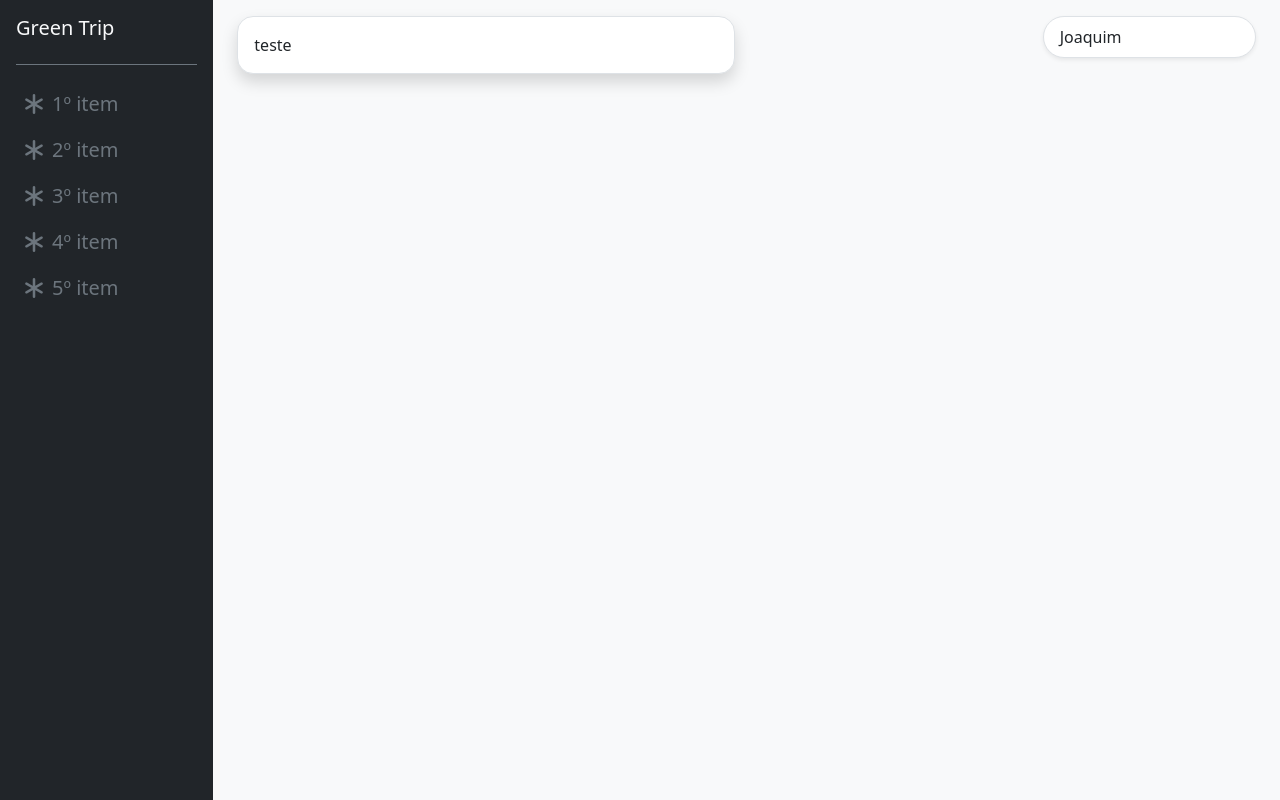
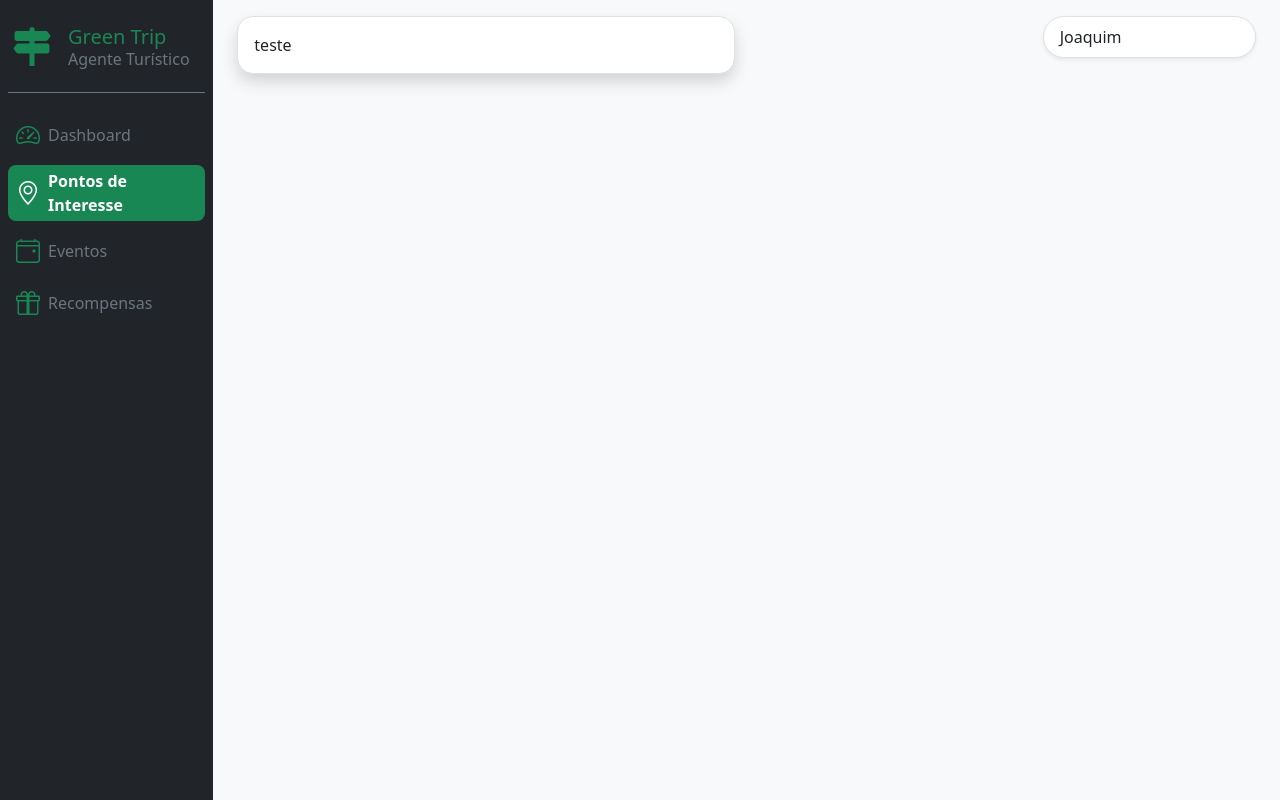
Before and after one commit to alexandre97costa/pi4, a React (Create React App) app in the folder backoffice/: page / in a window 1280 px wide. Built offline with nearby package versions, Linux system fonts and the light colour scheme.

Commit message:
continuacao template

```diff
--- a/backoffice/src/App.js
+++ b/backoffice/src/App.js
@@ -7,11 +7,10 @@ import Utilities from './Utilities/index';
 
 
 let agente_turistico = [
-	{ icon: "asterisk", text: "1º item", },
-	{ icon: "asterisk", text: "2º item", },
-	{ icon: "asterisk", text: "3º item", },
-	{ icon: "asterisk", text: "4º item", },
-	{ icon: "asterisk", text: "5º item", },
+	{ icon: "speedometer2", text: "Dashboard", },
+	{ icon: "geo-alt", text: "Pontos de Interesse", },
+	{ icon: "calendar4-event", text: "Eventos", },
+	{ icon: "gift", text: "Recompensas", }
 ]
 
 export default function App() {
@@ -25,6 +24,7 @@ export default function App() {
 							userType={"Agente Turístico"}
 							userName={"Joaquim"}
 							menu={agente_turistico}
+							selected={1}
 						>
 							<div className='row row-cols-2'>
 								<div className='col'>
--- a/backoffice/src/Utilities/template_pagina.js
+++ b/backoffice/src/Utilities/template_pagina.js
@@ -6,24 +6,38 @@ export function TemplatePagina(props) {
         <div className='container-fluid position-relative'>
             <div className='row vh-100'>
                 {/* SideBar */}
-                <div className='bg-dark text-secondary col-2 px-3'>
+                <div className='bg-dark text-secondary col-2 px-2'>
                     <div className='d-flex flex-sm-column flex-row flex-grow-1 align-items-center align-items-sm-start'>
 
                         {/* Titulo */}
                         <Link to='/' className='navbar-brand w-100 text-light d-flex justify-content-start align-items-center border-1 border-bottom border-secondary py-3 mb-3'>
-                            <div className='h5'>Green Trip</div>
+                            <i className='bi bi-signpost-2-fill fs-1 ms-1 me-3 text-success'></i>
+                            <div className=''>
+                                <div className='fs-5 text-success lh-sm'>Green Trip</div>
+                                <div className='fs-6 text-secondary lh-sm'>{props.userType}</div>
+                            </div>
                         </Link>
 
                         {/* Lista */}
                         <ul id='menu' className='nav d-flex flex-row flex-sm-column h-100 w-100'>
-                            {props.menu.map(item => {
+                            {props.menu.map((item, index) => {
+
+
                                 return (
-                                    <li className='my-2 d-flex align-items-center'>
-                                        <i className={'bi bi-' + item.icon + ' fs-5 mx-2'}></i>
-                                        <span className=' d-none d-sm-inline fs-5'>
-                                            {item.text}
-                                        </span>
-                                    </li>
+                                    (props.selected ?? 0) === index ?
+                                        <li className='my-1 py-1 d-flex align-items-center bg-success rounded-3'>
+                                            <i className={'bi bi-' + item.icon + ' fs-4 mx-2 text-white'}></i>
+                                            <span className=' d-none d-sm-inline fs-6 text-white fw-semibold'>
+                                                {item.text}
+                                            </span>
+                                        </li>
+                                        :
+                                        <li className='my-1 py-1 d-flex align-items-center'>
+                                            <i className={'bi bi-' + item.icon + ' fs-4 mx-2 text-success'}></i>
+                                            <span className=' d-none d-sm-inline fs-6'>
+                                                {item.text}
+                                            </span>
+                                        </li>
                                 )
                             })}
                         </ul>
@@ -40,6 +54,7 @@ export function TemplatePagina(props) {
 
                 {/* User */}
                 <div className='col-2 position-absolute top-0 end-0 bg-white border mt-3 me-4 py-2 px-3 shadow-sm rounded-5'>
+
                     {props.userName}
                 </div>
             </div>
```
